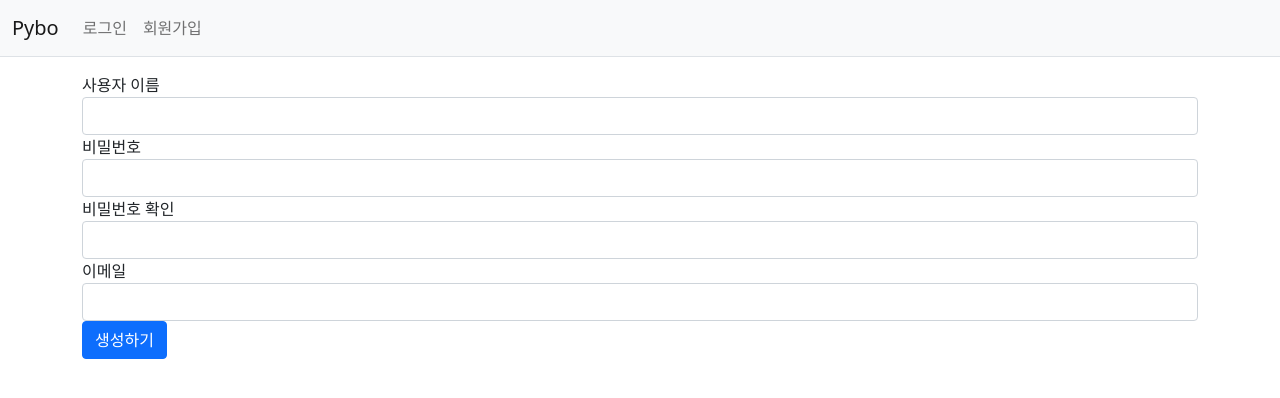
After one commit to zzanui/DjagnoProject, a Django app: page /common/signup/ in a window 1280 px wide. The commit adds this page. Shown: the top 398 px of the page. Run offline with Django 4.2, Linux system fonts and the light colour scheme; some libraries are stand-ins or nearby versions.

Commit message:
jumptojango 3-8

```diff
--- a/Chat_translation/BoardApp/models.py
+++ b/Chat_translation/BoardApp/models.py
@@ -2,7 +2,7 @@ from importlib.resources import contents
 from turtle import title
 from unittest.util import _MAX_LENGTH
 from django.db import models
-
+from django.contrib.auth.models import User
 # Create your models here.
 
 # 게시글
@@ -12,6 +12,7 @@ class Article(models.Model):
     # 글자 수 제한 없음
     content = models.TextField()
     create_date = models.DateField()
+    author = models.ForeignKey(User, on_delete=models.CASCADE)
 
     def __str__(self):
         return self.title
@@ -19,6 +20,7 @@ class Article(models.Model):
 # 댓글
 class Comment(models.Model):
     # 게시글 삭제시 동시에 같이 삭제//on_delete=models.CASCADE
+    author = models.ForeignKey(User, on_delete=models.CASCADE)
     article = models.ForeignKey(Article,on_delete=models.CASCADE)
     content = models.TextField()
     create_date = models.DateTimeField()
--- /dev/null
+++ b/Chat_translation/common/forms.py
@@ -0,0 +1,10 @@
+from django import forms
+from django.contrib.auth.forms import UserCreationForm
+from django.contrib.auth.models import User
+
+class UserForm(UserCreationForm):
+    email = forms.EmailField(label="이메일")
+
+    class Meta:
+        model = User
+        fields = ['username','password1','password2','email']
--- a/Chat_translation/common/urls.py
+++ b/Chat_translation/common/urls.py
@@ -1,11 +1,11 @@
 from django.urls import path
 from django.contrib.auth import views as auth_views
-
+from common import views
 
 app_name = 'common'
 
 urlpatterns = [
     path('login/',auth_views.LoginView.as_view(template_name = 'common/login.html'),name = 'login'),
     path('logout/',auth_views.LogoutView.as_view(),name = 'logout'),
-    path('signup/',auth_views.)
+    path('signup/',views.singup,name="signup"),
 ]
--- a/Chat_translation/common/views.py
+++ b/Chat_translation/common/views.py
@@ -1,3 +1,19 @@
-from django.shortcuts import render
+from django.shortcuts import render,redirect
+from django.contrib.auth import authenticate,login
+from common.forms import UserForm
 
+
+def singup(request):
+    if request.method == "POST":
+        form = UserForm(request.POST)
+        if form.is_valid():
+            form.save()
+            username = form.cleaned_data.get('username') #form.cleaned_data.get //개별적으로 값을 얻고 싶을 경우 사용
+            raw_password = form.cleaned_data.get('password1')
+            user = authenticate(username = username,password=raw_password)#사용자 인증
+            login(request,user)#로그인
+            return redirect('/')
+    else:
+        form = UserForm()
+    return render(request,'common/signup.html',{'form':form})
 # Create your views here.
--- a/Chat_translation/templates/common/login.html
+++ b/Chat_translation/templates/common/login.html
@@ -3,6 +3,7 @@
 <div class="container my-3">
     <form method="post" action="{% url 'common:login' %}">
         {% csrf_token %}
+        <input type="hidden" name = "next" value="{{next}}"><!--로그인 성공시 이동되는 URL-->
         {% include "common/form_errors.html" %}
         <div class="mb-3">
             <label for="username">사용자ID</label>
--- /dev/null
+++ b/Chat_translation/templates/common/signup.html
@@ -0,0 +1,32 @@
+{% extends 'board/base.html' %}
+{% block content %}
+
+<div class = "container my-3">
+    <form method = "post" action="{% url 'common:signup' %}">
+        {% csrf_token %}
+        {% include "common/form_errors.html" %}
+        <div class="md-3">
+            <label class = "username">사용자 이름</label>
+            <input type="text" class="form-control" name = "username" id ="username"
+            value ="{{form.username.value|default_if_none:''}}">
+        </div>
+        <div class='md-3'>
+            <label for="password1">비밀번호</label>
+            <input type="password" class="form-control" name="password1" id="password1"
+            value = "{{form.password1.value|default_if_none:''}}">
+        </div>
+        <div class='md-3'>
+            <label for="password2">비밀번호 확인</label>
+            <input type="password" class="form-control" name="password2" id="password2"
+            value = "{{form.password2.value|default_if_none:''}}">
+        </div>
+        <div class='md-3'>
+            <label for="email">이메일</label>
+            <input type="text" class="form-control" name="email" id="email"
+            value = "{{form.email.value|default_if_none:''}}">
+        </div>
+        <button type="submit" class="btn btn-primary">생성하기</button>
+    </form>
+
+</div>
+{% endblock  %}
```
Also changed, not shown: Chat_translation/BoardApp/views.py (+7 -4 lines), Chat_translation/templates/board/article_detail.html (+7 -5 lines), Chat_translation/templates/board/article_list.html (+10 -7 lines), Chat_translation/BoardApp/forms.py (line endings or trailing spaces), Chat_translation/BoardApp/migrations/0003_article_author.py (added), Chat_translation/BoardApp/migrations/0004_comment_author.py (added), Chat_translation/db.sqlite3.
